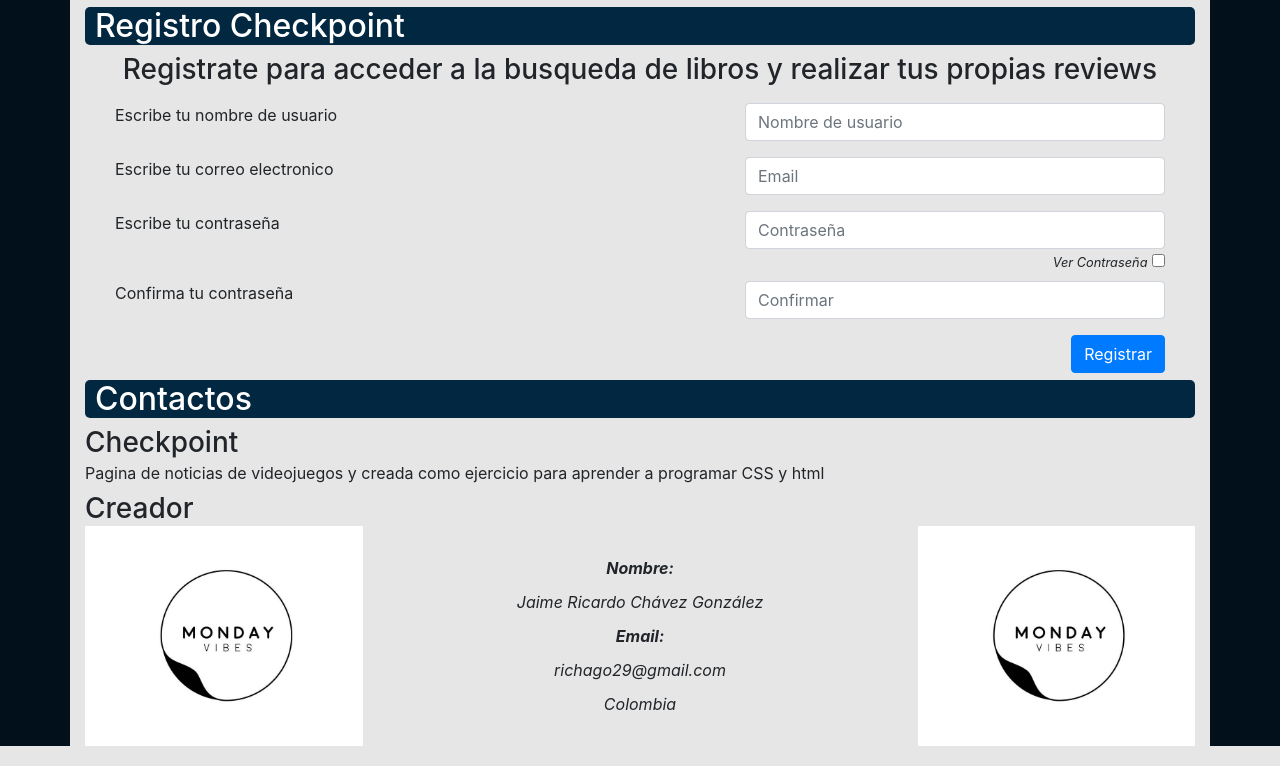
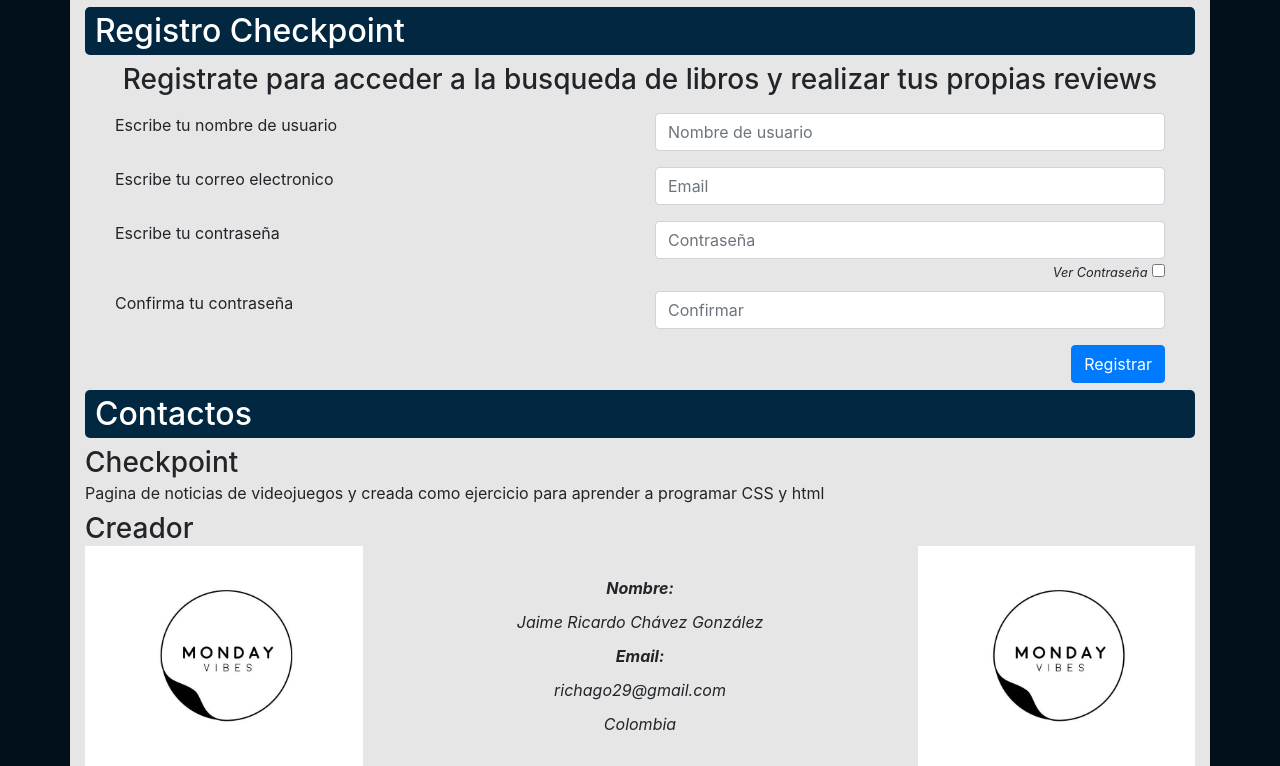
Before and after one commit to jRicardoChG/FlaskSQL, a Flask app: page /Registro.html in a window 1280 px wide. Shown: the part 70-836 px from the top of the page. Run offline with Flask 2, Linux system fonts and the light colour scheme; some libraries are stand-ins or nearby versions.

Commit message:
arreglo detalle de visualizacion de h2

```diff
--- a/main/static/CSS/_pcolor.scss
+++ b/main/static/CSS/_pcolor.scss
@@ -125,6 +125,8 @@ article h2
     background-color: $colorFondo;
     color: $colorFuente;
     padding-left: 10px;
+    padding-top:5px;
+    padding-bottom:5px;
     border-radius: 5px;
 }
 section h2
@@ -132,6 +134,8 @@ section h2
     background-color: $colorFondo;
     color: $colorFuente;
     padding-left: 10px;
+    padding-top:5px;
+    padding-bottom:5px;
     border-radius: 5px;
 }
 #html
--- a/main/static/CSS/estilos.css
+++ b/main/static/CSS/estilos.css
@@ -82,12 +82,16 @@ article h2 {
   background-color: #012840;
   color: white;
   padding-left: 10px;
+  padding-top: 5px;
+  padding-bottom: 5px;
   border-radius: 5px; }
 
 section h2 {
   background-color: #012840;
   color: white;
   padding-left: 10px;
+  padding-top: 5px;
+  padding-bottom: 5px;
   border-radius: 5px; }
 
 #html h3 {
--- a/main/templates/Registro.html
+++ b/main/templates/Registro.html
@@ -68,26 +68,26 @@
                 <form action="/Home.html" method="POST">
                     <div class="container">
                         <div class="row form-group">
-                            <div class="col-12 col-sm-7">
+                            <div class="col-12 col-sm-6">
                                 <label>Escribe tu nombre de usuario</label>
                             </div>
-                            <div class="col-12 col-sm-5">
+                            <div class="col-12 col-sm-6">
                                 <input class="form-control" type="text" name="rNombreUser" placeholder="Nombre de usuario">
                             </div>
                         </div>
                         <div class="row form-group">
-                            <div class="col-12 col-sm-7">
+                            <div class="col-12 col-sm-6">
                                 <label>Escribe tu correo electronico</label>
                             </div>
-                            <div class="col-12 col-sm-5">
+                            <div class="col-12 col-sm-6">
                                 <input class="form-control" type="text" name="rEmailUser" placeholder="Email">
                             </div>
                         </div>
                         <div class="row">
-                            <div class="col-12 col-sm-7">
+                            <div class="col-12 col-sm-6">
                                 <label>Escribe tu contraseña</label>
                             </div>
-                            <div class="col-12 col-sm-5">
+                            <div class="col-12 col-sm-6">
                                 <input class="form-control" type="password" name="rPasswordUser" placeholder="Contraseña">
                             </div>
                         </div>
@@ -98,10 +98,10 @@
                             </div>
                         </div>
                         <div class="row form-group">
-                            <div class="col-12 col-sm-7">
+                            <div class="col-12 col-sm-6">
                                 <label>Confirma tu contraseña</label>
                             </div>
-                            <div class="col-12 col-sm-5">
+                            <div class="col-12 col-sm-6">
                                 <input class="form-control" type="password" name="rConfirmPasswordUser" placeholder="Confirmar">
                             </div>
                         </div>
```
Also changed, not shown: main/templates/Login.html (+17 -13 lines), 3 other files.
